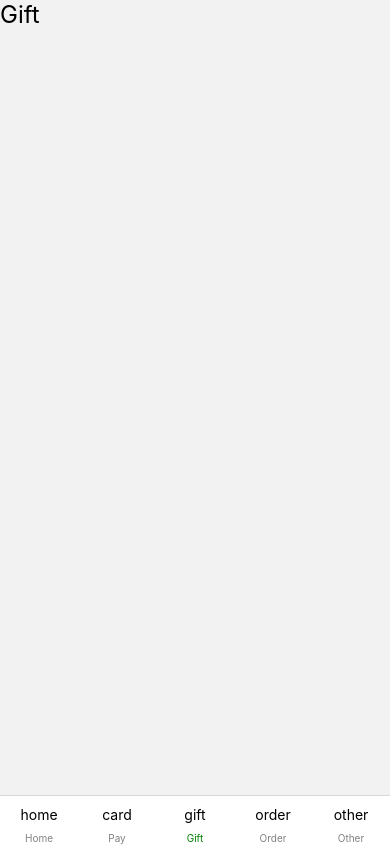
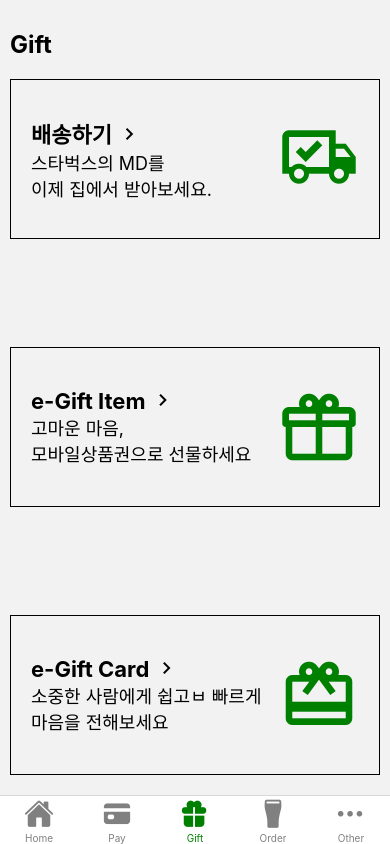
Before and after one commit to pachipico/Starbox, a React Native app: screen /Gift in a window 390 px wide. Built offline with nearby package versions, Linux system fonts and the light colour scheme.

Commit message:
Gift tab layout done.

```diff
--- a/Navigators/AppNavigator.tsx
+++ b/Navigators/AppNavigator.tsx
@@ -1,7 +1,7 @@
 import {createBottomTabNavigator} from '@react-navigation/bottom-tabs';
 import {NavigationContainer} from '@react-navigation/native';
 import React from 'react';
-import {View, Text} from 'react-native';
+import Icon from 'react-native-vector-icons/Ionicons';
 import GiftScreen from '../Views/GiftScreen/GiftScreen';
 import HomeScreen from '../Views/HomeScreen/HomeScreen';
 import OrderScreen from '../Views/OrderScreen/OrderScreen';
@@ -13,7 +13,7 @@
     <NavigationContainer>
       <Tab.Navigator
         screenOptions={({route}) => ({
-          tabBarIcon: ({focused, color, size}) => {
+          tabBarIcon: ({focused}) => {
             let iconName;
             switch (route.name) {
               case 'Home':
@@ -29,19 +29,24 @@
                 break;
 
               case 'Order':
-                iconName = 'order';
+                iconName = 'pint';
                 break;
 
               case 'Other':
-                iconName = 'other';
+                iconName = 'ellipsis-horizontal';
                 break;
 
               default:
                 iconName = '';
                 break;
             }
-            console.log(iconName);
-            return <Text>{iconName}</Text>;
+            return (
+              <Icon
+                name={iconName}
+                size={30}
+                color={focused ? 'green' : 'gray'}
+              />
+            );
           },
           tabBarActiveTintColor: 'green',
           tabBarInactiveTintColor: 'gray',
--- /dev/null
+++ b/Views/Components/ItemButton.tsx
@@ -0,0 +1,52 @@
+import React from 'react';
+import styled from 'styled-components/native';
+import Icon from 'react-native-vector-icons/MaterialCommunityIcons';
+
+const ItemBox = styled.View`
+  border: 1px solid black;
+  height: 160px;
+  justify-content: center;
+  padding: 0px 20px;
+`;
+
+const ItemTextBox = styled.View`
+  justify-content: space-evenly;
+`;
+
+const ItemHederText = styled.Text`
+  font-size: 22px;
+  font-weight: bold;
+`;
+
+const ItemSubText = styled.Text`
+  font-size: 18px;
+`;
+
+const FlexColumn = styled.View`
+  justify-content: space-between;
+  flex-direction: row;
+`;
+
+interface ItemBoxProps {
+  titleText: string;
+  subText: string;
+  iconName: string;
+}
+
+const ItemButton: React.FC<ItemBoxProps> = ({titleText, subText, iconName}) => {
+  return (
+    <ItemBox>
+      <FlexColumn>
+        <ItemTextBox>
+          <ItemHederText>
+            {titleText} <Icon name="chevron-right" size={24} />
+          </ItemHederText>
+          <ItemSubText>{subText}</ItemSubText>
+        </ItemTextBox>
+        <Icon name={iconName} size={80} color="green" />
+      </FlexColumn>
+    </ItemBox>
+  );
+};
+
+export default ItemButton;
--- a/Views/GiftScreen/GiftScreen.tsx
+++ b/Views/GiftScreen/GiftScreen.tsx
@@ -1,17 +1,50 @@
 import React from 'react';
 import styled from 'styled-components/native';
+import ItemButton from '../Components/ItemButton';
 
 const Container = styled.SafeAreaView`
   flex: 1;
+  margin: 10px;
 `;
 const HeaderText = styled.Text`
   font-size: 24px;
+  font-weight: bold;
+`;
+
+const HeaderBox = styled.View`
+  padding-top: 20px;
+  margin-bottom: 10px;
+`;
+
+const BodyBox = styled.View`
+  flex: 1;
+  margin: 10px 0;
+  justify-content: space-between;
 `;
 
 const GiftScreen = () => {
   return (
     <Container>
-      <HeaderText>Gift</HeaderText>
+      <HeaderBox>
+        <HeaderText>Gift</HeaderText>
+      </HeaderBox>
+      <BodyBox>
+        <ItemButton
+          titleText={'배송하기'}
+          subText={'스타벅스의 MD를\n이제 집에서 받아보세요.'}
+          iconName={'truck-check-outline'}
+        />
+        <ItemButton
+          titleText={'e-Gift Item'}
+          subText={'고마운 마음,\n모바일상품권으로 선물하세요'}
+          iconName={'gift-outline'}
+        />
+        <ItemButton
+          titleText={'e-Gift Card'}
+          subText={'소중한 사람에게 쉽고ㅂ 빠르게\n마음을 전해보세요'}
+          iconName={'wallet-giftcard'}
+        />
+      </BodyBox>
     </Container>
   );
 };
--- a/package.json
+++ b/package.json
@@ -12,10 +12,12 @@
   "dependencies": {
     "@react-navigation/bottom-tabs": "^6.0.5",
     "@react-navigation/native": "^6.0.2",
+    "@types/react-native-vector-icons": "^6.4.8",
     "react": "17.0.2",
     "react-native": "0.65.1",
     "react-native-safe-area-context": "^3.3.2",
     "react-native-screens": "^3.7.0",
+    "react-native-vector-icons": "^8.1.0",
     "styled-components": "^5.3.1"
   },
   "devDependencies": {
--- /dev/null
+++ b/types.tsx
@@ -0,0 +1,5 @@
+export type ItemBox = {
+  titleText: string;
+  subText: string;
+  iconName: string;
+};
```
Also changed, not shown: 4 other files (tests, documents, lock files or other folders).
